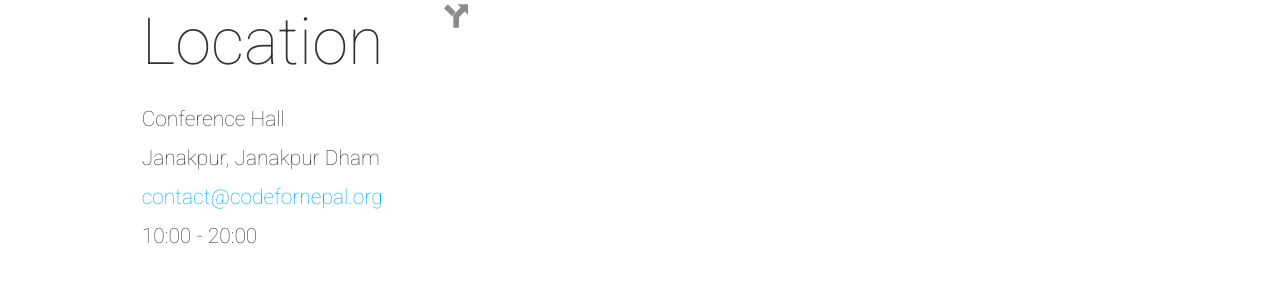
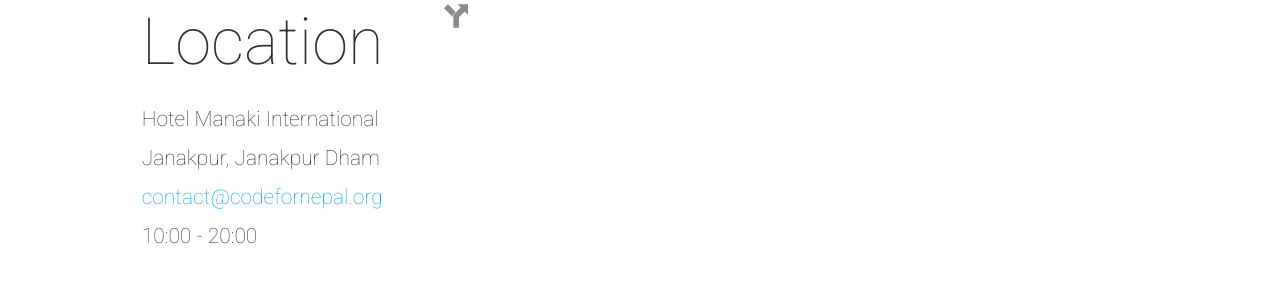
Before and after one commit to ravinepal/visitjanakpur, a Jekyll site: the page built from index.html, in a window 1280 px wide and 900 px high, scrolled down 4039 px. Shown: the part 153-453 px from the top of the window. Built offline with Jekyll 4.4.1, drawn with Linux system fonts in a browser that asks for light colours; nearby versions of some CDN libraries; comment, search, counter and statistics services are not loaded.

Commit message:
Update event location in map

```diff
--- a/_config.yml
+++ b/_config.yml
@@ -87,8 +87,8 @@
 
 # Location Block
 locationBlockTitle: "Location"
-eventLocationName: "Conference Hall"
-eventLocationLink: "https://www.google.co.in/maps/place/Janakpur,+Nepal/@26.7323037,85.9176205,15z/data=!4m5!3m4!1s0x39ec4005fb138bb9:0x533a64cf0e13c2d1!8m2!3d26.7271466!4d85.9406745?hl=en"
+eventLocationName: "Hotel Manaki International"
+eventLocationLink: "https://www.google.co.in/maps/place/Hotel+Manaki+International/@26.7294947,85.9261647,16.24z/data=!4m5!3m4!1s0x39ec40070bfa97c3:0x8ddc5ba985e90d31!8m2!3d26.7300738!4d85.9288975?hl=en"
 eventStreetAddress: "Janakpur"
 eventAddressLocality: "Janakpur Dham"
 eventAddressLocalityRegion: "Janakpur"
@@ -97,9 +97,9 @@
 eventStartTime: "2014-10-25T10:00"
 eventDoorTime: "09:00"
 eventEndTime: "2014-10-25T20:00"
-eventPlaceCoordinates: "26.729677, 85.921391"
-mapCenterCoordinates: "26.729677, 85.921391"
-mapMobileCenterCoordinates: "26.729677, 85.921391"
+eventPlaceCoordinates: "26.7294947,85.9261647"
+mapCenterCoordinates: "26.7294947,85.9261647"
+mapMobileCenterCoordinates: "26.7294947,85.9261647"
 
 # Venue Block
 venueBlockTitle: "Venue"
```
